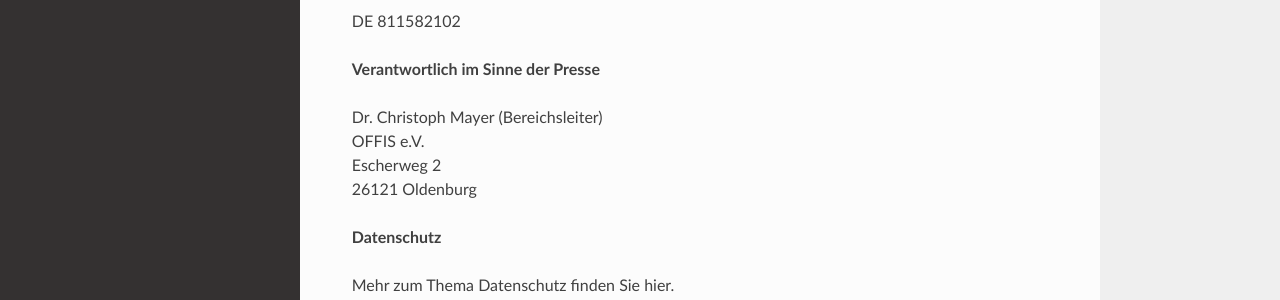
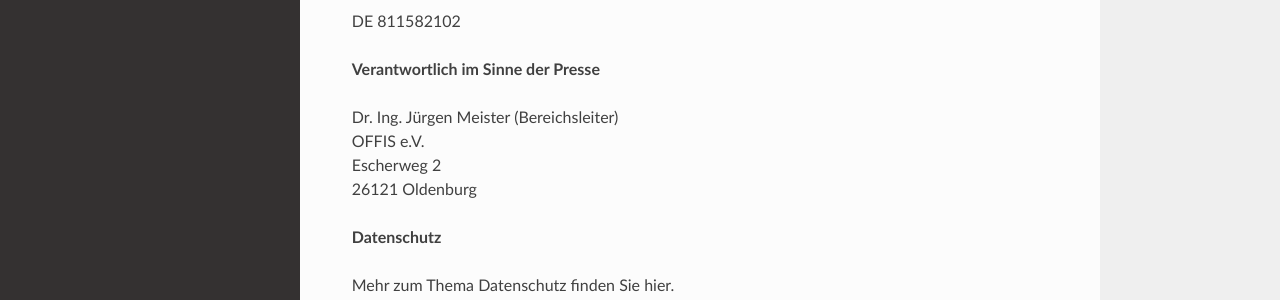
Before and after one commit to OFFIS-DAI/mango, a Sphinx documentation site: the page built from docs/source/impressum.rst, in a window 1280 px wide and 1189 px high. Shown: the part 702-1002 px from the top of the window. Built offline with Sphinx 7.4.7 and the Read the Docs theme 2.0.0, drawn with Linux system fonts in a browser that asks for light colours; formulas are drawn with MathJax 3; pages that are not in the unit, such as notebooks, are missing from menus.

Commit message:
Update impressum.rst

```diff
--- a/docs/source/impressum.rst
+++ b/docs/source/impressum.rst
@@ -34,7 +34,7 @@
 
 **Verantwortlich im Sinne der Presse**
 
-| Dr. Christoph Mayer (Bereichsleiter)
+| Dr. Ing. Jürgen Meister (Bereichsleiter)
 | OFFIS e.V.
 | Escherweg 2
 | 26121 Oldenburg
```
